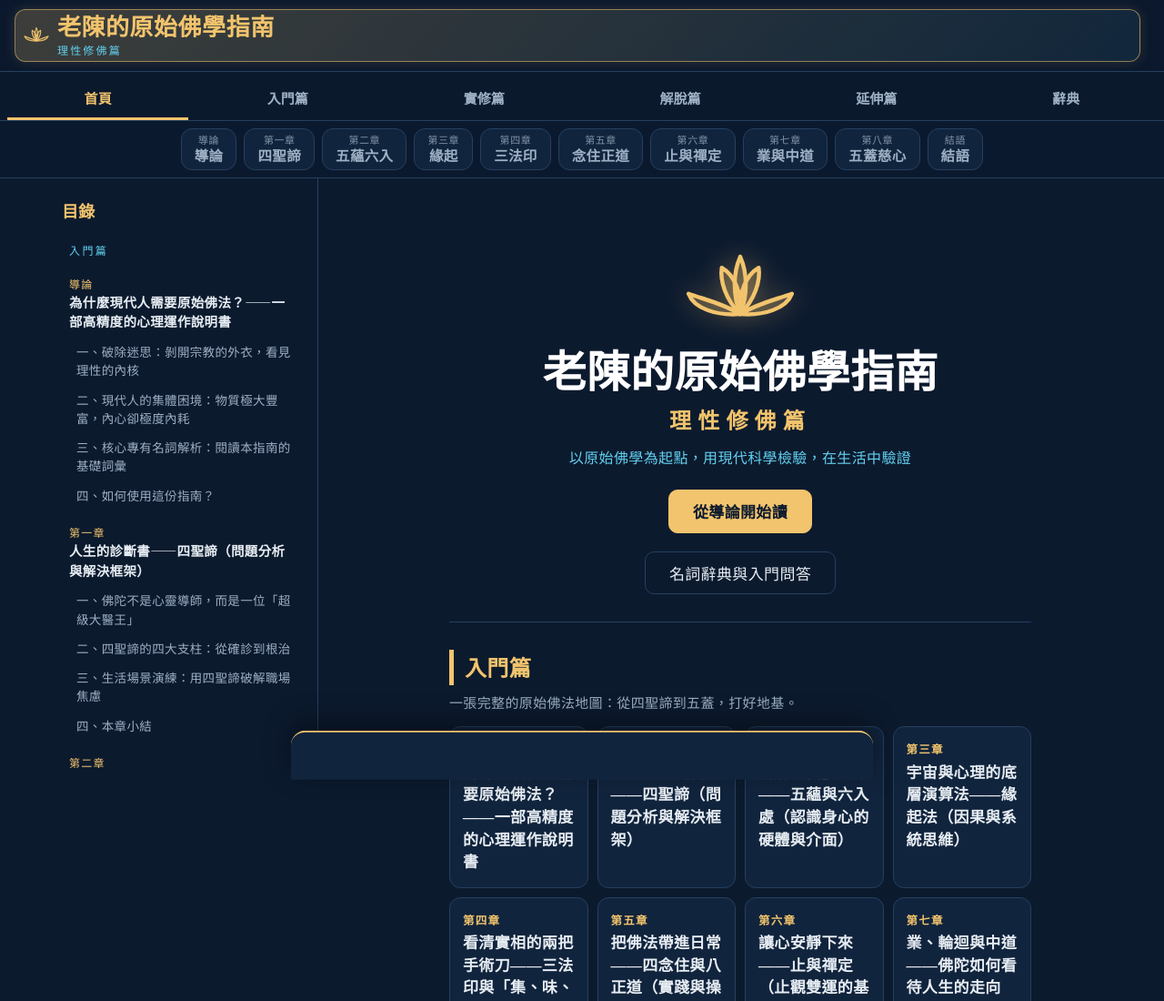
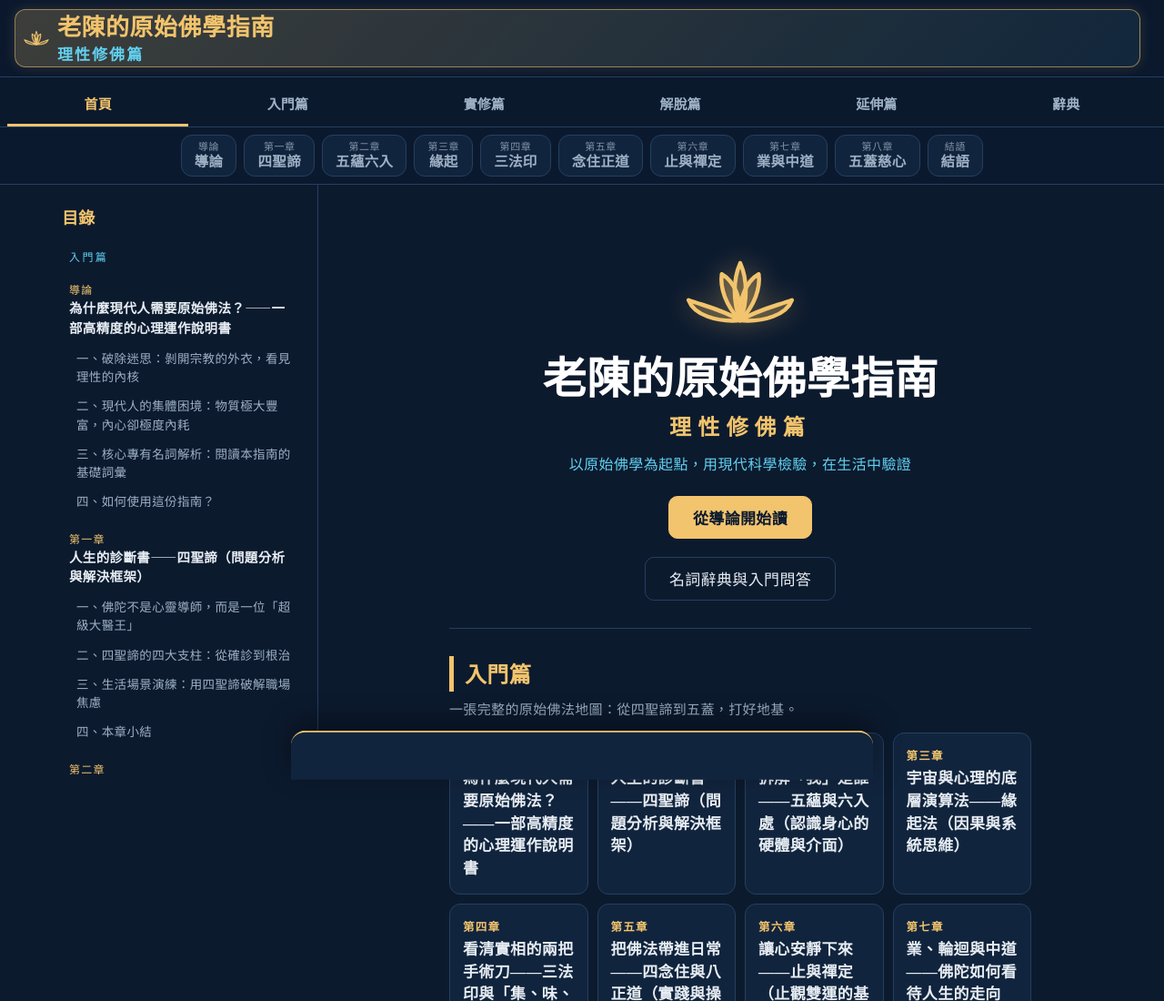
Before and after one commit to yilungchen-prog/agama-guide, a plain HTML site: page index.html in a window 1280 px wide. Shown: the top 1100 px of the page at 91% size. Drawn offline with Linux system fonts and the light colour scheme.

Commit message:
放大頂端標題的「理性修佛篇」字
Co-Authored-By: Claude Opus 5.5 <noreply@anthropic.com>
Claude-Session: https://claude.ai/code/session_01UWojx1FX6pR5kVnR32LKxV

```diff
--- a/index.html
+++ b/index.html
@@ -331,7 +331,7 @@ header.top{gap:10px}
 .brand{flex:1;min-width:0;display:flex;align-items:center;gap:8px;text-decoration:none;color:var(--gold);padding:5px 12px 5px 8px;border-radius:12px;border:1px solid rgba(242,196,109,.55);background:linear-gradient(135deg,rgba(242,196,109,.22),rgba(98,208,239,.08));box-shadow:0 0 14px rgba(242,196,109,.15)}
 .brand:hover{border-color:var(--gold)}
 .brand .name{flex:1;min-width:0;font-size:clamp(17px,4.9vw,26px)!important;line-height:1.15}
-.brand .name-sub{display:block;font-family:var(--body);font-weight:500;font-size:12px;letter-spacing:.18em;color:var(--cyan);margin-top:2px}
+.brand .name-sub{display:block;font-family:var(--body);font-weight:700;font-size:clamp(13px,4vw,17px);letter-spacing:.12em;color:var(--cyan);margin-top:3px;white-space:nowrap}
 .cover-sub2{display:block;font-size:.5em;letter-spacing:.3em;color:var(--gold);margin-top:6px}
 .brand-lotus{width:30px;height:auto;flex:none}
 .home .cover{text-align:center;padding:40px 8px 30px;border-bottom:1px solid var(--line);margin-bottom:10px}
@@ -402,7 +402,7 @@ blockquote.gatha{font-family:var(--display);font-size:clamp(22px,6vw,28px);line-
   // 經文出處只顯示經號文字，不連到外部網站
 
   // ===== 版本自動更新：每次打開／切回頁面都檢查 version.json，有新版就自動重新載入 =====
-  var APP_VER = '20261114-2257';
+  var APP_VER = '20261114-2259';
   function bust(u) { return u + (u.indexOf('?') < 0 ? '?' : '&') + 'v=' + APP_VER; }
   function checkUpdate() {
     fetch('version.json?t=' + Date.now(), { cache: 'no-store' }).then(function (r) { return r.ok ? r.json() : null; }).then(function (j) {
--- a/version.json
+++ b/version.json
@@ -1 +1 @@
-{"v":"20261114-2257"}
+{"v":"20261114-2259"}
```
